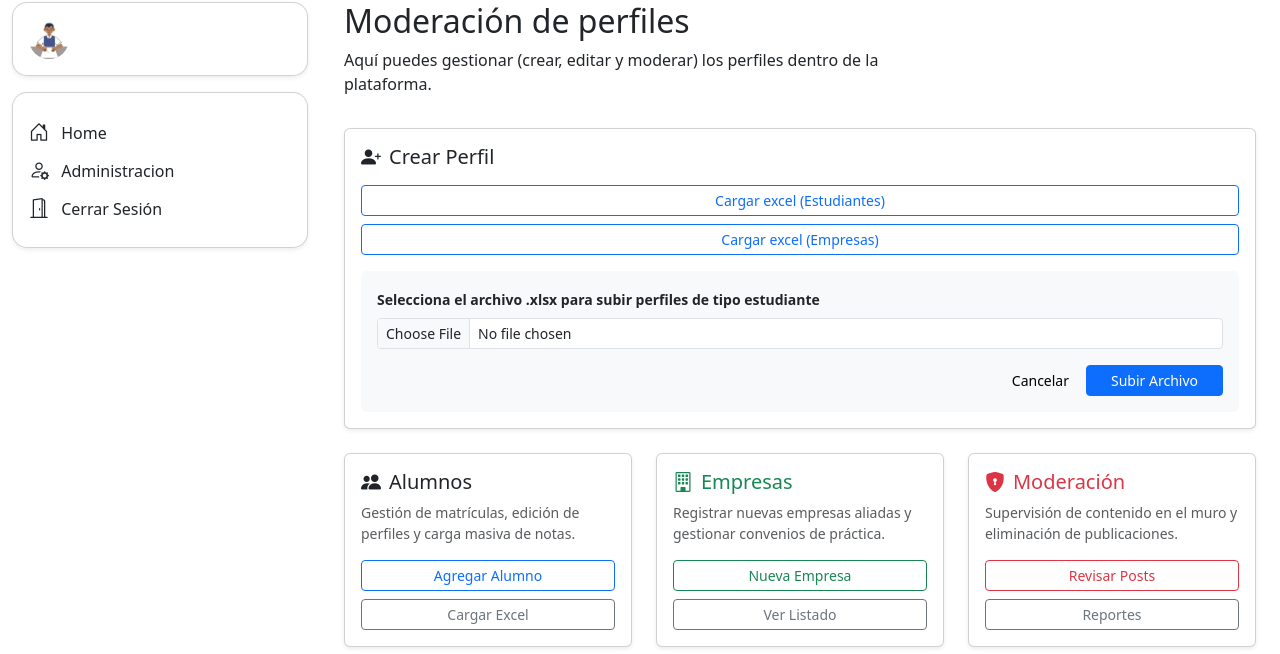
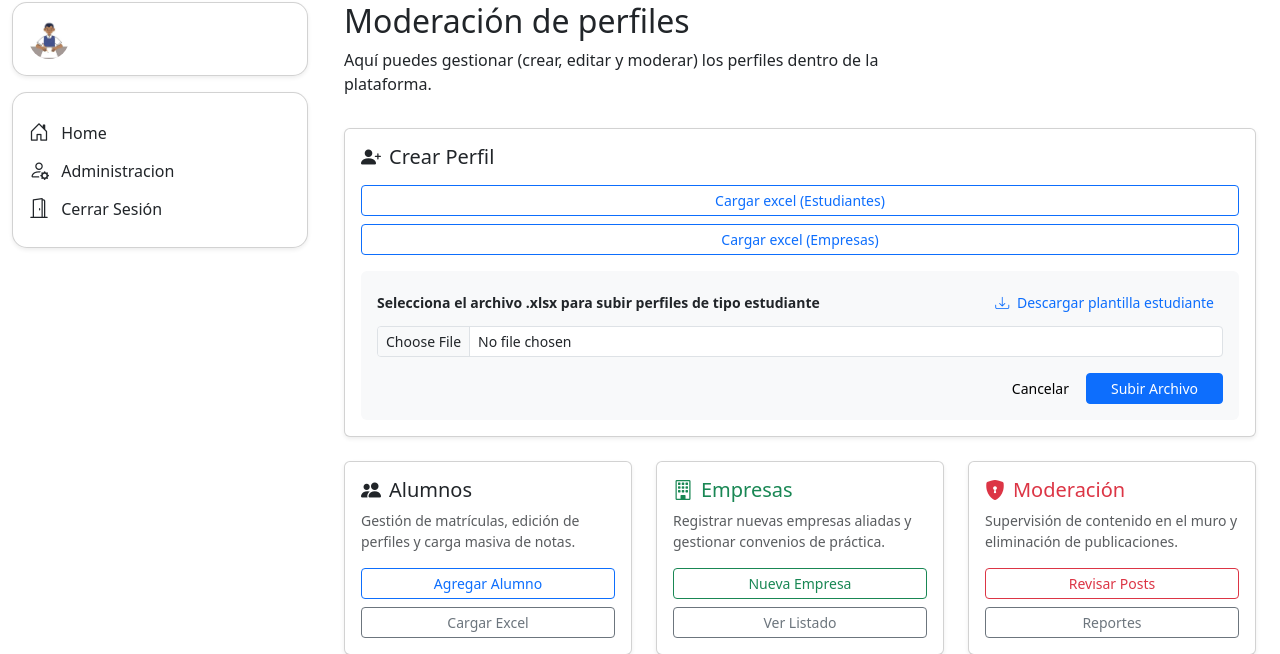
Before and after one commit to vicenteisg2006/IS-CECJMC, a Django app: page /moderacion-perfil/ in a window 1280 px wide, after a click on "Cargar excel (Estudiantes)". Shown: the part 84-738 px from the top of the page. Run offline with Django 5.2, Linux system fonts and the light colour scheme; some libraries are stand-ins or nearby versions.

Commit message:
nuevo avance en la carga de alumnos

```diff
--- a/APP/templates/4_Colegio/moderacionPerfil.html
+++ b/APP/templates/4_Colegio/moderacionPerfil.html
@@ -36,7 +36,12 @@
                             <form action="{% url 'cargarPerfilesEstudiantes_excel' %}" method="POST" enctype="multipart/form-data">
                                 {% csrf_token %}
                                 <div class="mb-3">
-                                    <label for="archivo_excel" class="form-label small fw-bold">Selecciona el archivo .xlsx para subir perfiles de tipo estudiante</label>
+                                    <div class="d-flex justify-content-between align-items-center mb-2">
+                                        <label for="archivo_excel" class="form-label small fw-bold mb-0">Selecciona el archivo .xlsx para subir perfiles de tipo estudiante</label>
+                                        <a href="{% static 'archivos/Plantila Referencia Estudiantes.xlsx' %}" class="btn btn-link btn-sm text-decoration-none" download>
+                                            <i class="bi bi-download me-1"></i> Descargar plantilla estudiante
+                                        </a>
+                                    </div>
                                     <input type="file" name="archivo_excel" class="form-control form-control-sm" accept=".xlsx, .xls" required>
                                 </div>
                                 <div class="d-flex justify-content-end gap-2">
@@ -53,7 +58,12 @@
                             <form action="{% url 'cargarPerfilesEmpresas_excel' %}" method="POST" enctype="multipart/form-data">
                                 {% csrf_token %}
                                 <div class="mb-3">
-                                    <label for="archivo_excel" class="form-label small fw-bold">Selecciona el archivo .xlsx para subir perfiles de tipo empresa</label>
+                                    <div class="d-flex justify-content-between align-items-center mb-2">
+                                        <label for="archivo_excel" class="form-label small fw-bold mb-0">Selecciona el archivo .xlsx para subir perfiles de tipo empresa</label>
+                                        <a href="{% static 'archivos/Plantilla Referencia Empresas.xlsx' %}" class="btn btn-link btn-sm text-decoration-none" download>
+                                            <i class="bi bi-download me-1"></i> Descargar plantilla empresa
+                                        </a>
+                                    </div>
                                     <input type="file" name="archivo_excel" class="form-control form-control-sm" accept=".xlsx, .xls" required>
                                 </div>
                                 <div class="d-flex justify-content-end gap-2">
```
Also changed, not shown: 2 other files.
